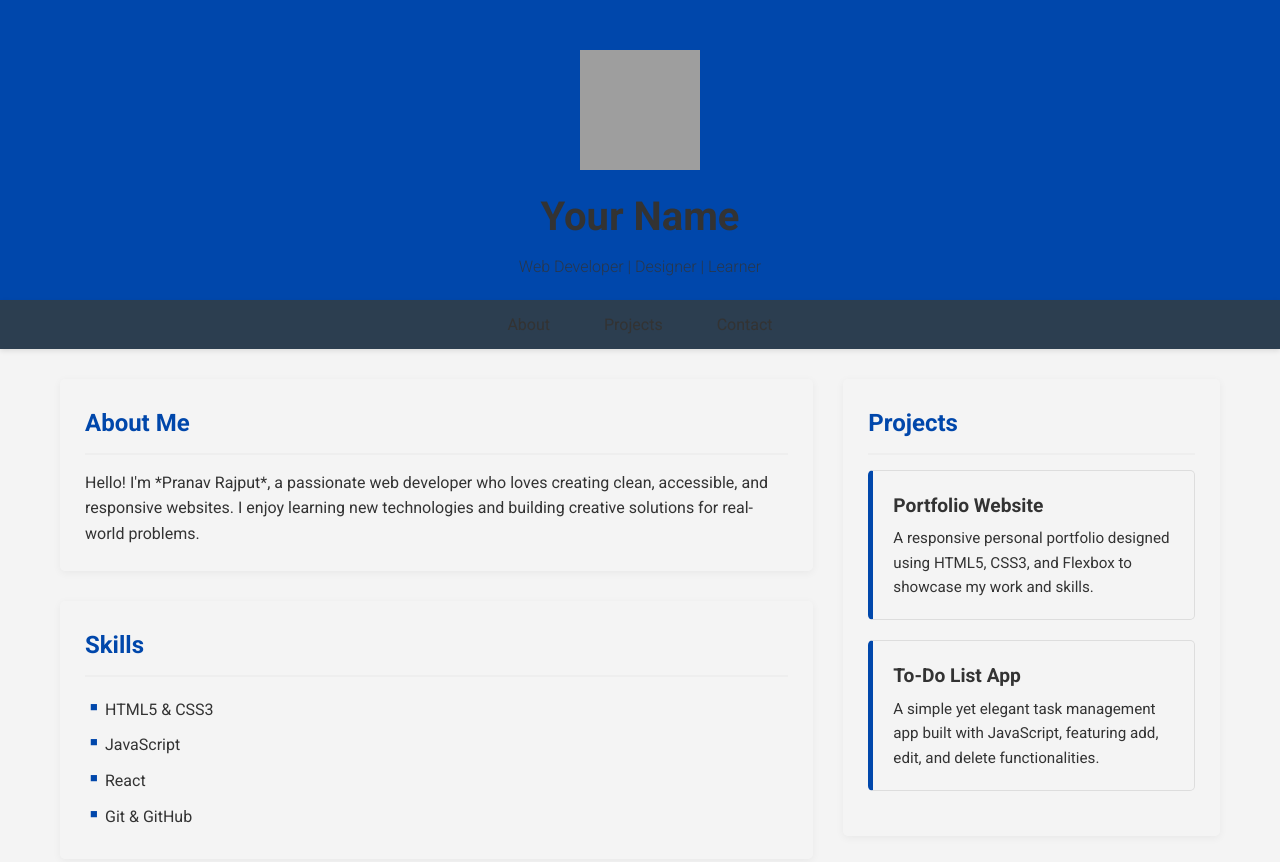
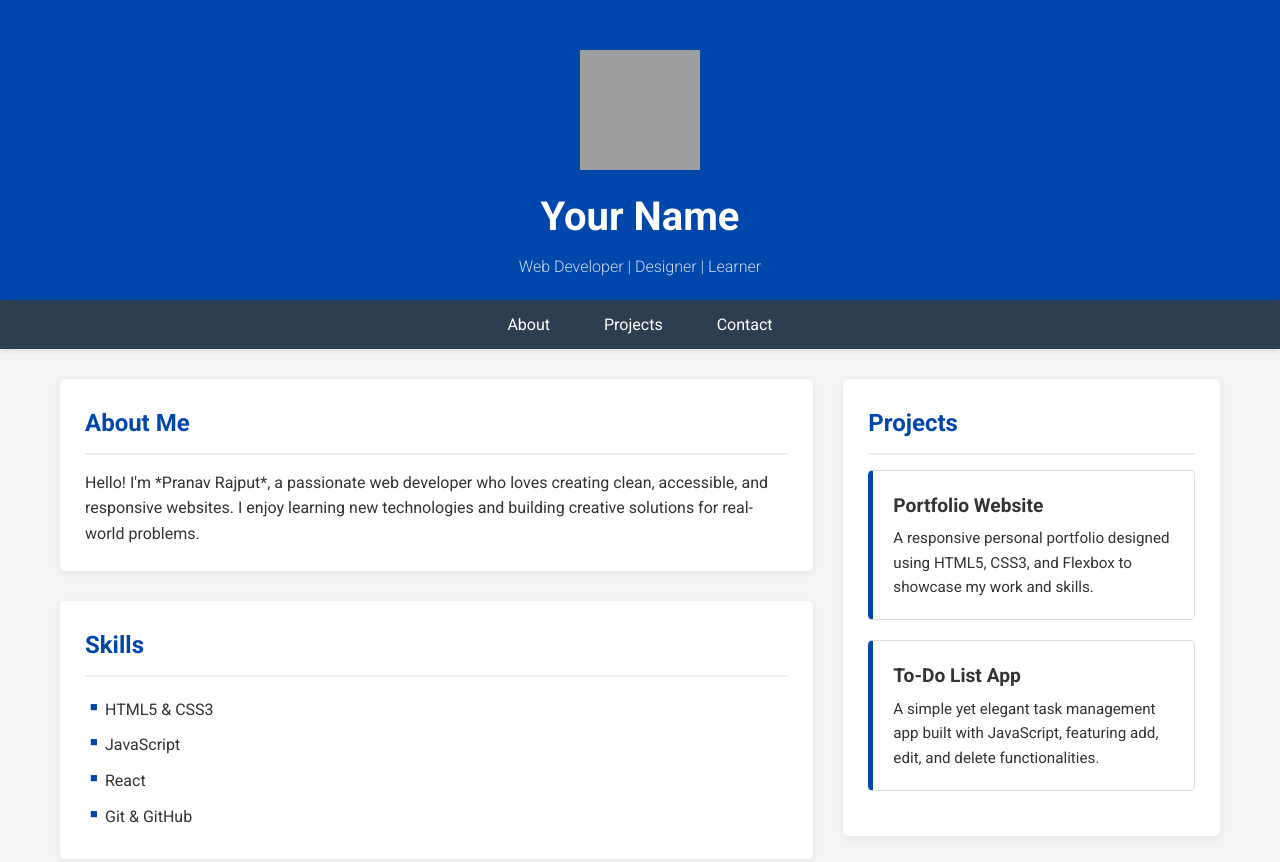
Before and after one commit to pranavrajput2306-wq/semantic-portfolio, a plain HTML site: page index.html in a window 1280 px wide. Shown: the top 862 px of the page. Drawn offline with Linux system fonts and the light colour scheme; grey boxes are pictures that could not be loaded.

Commit message:
colour changes

```diff
--- a/style.css
+++ b/style.css
@@ -5,6 +5,7 @@
     --secondary-color: #333;
     --background-light: #f4f4f4;
     --text-dark: #333;
+    --text-light: #fff;
     --nav-dark: #2c3e50;
 }
 
@@ -25,6 +26,8 @@ body {
 
 .main-header {
     background-color: var(--primary-color);
+     color: var(--text-light);
+
     padding: 50px 0 20px;
     text-align: center;
 }
```
